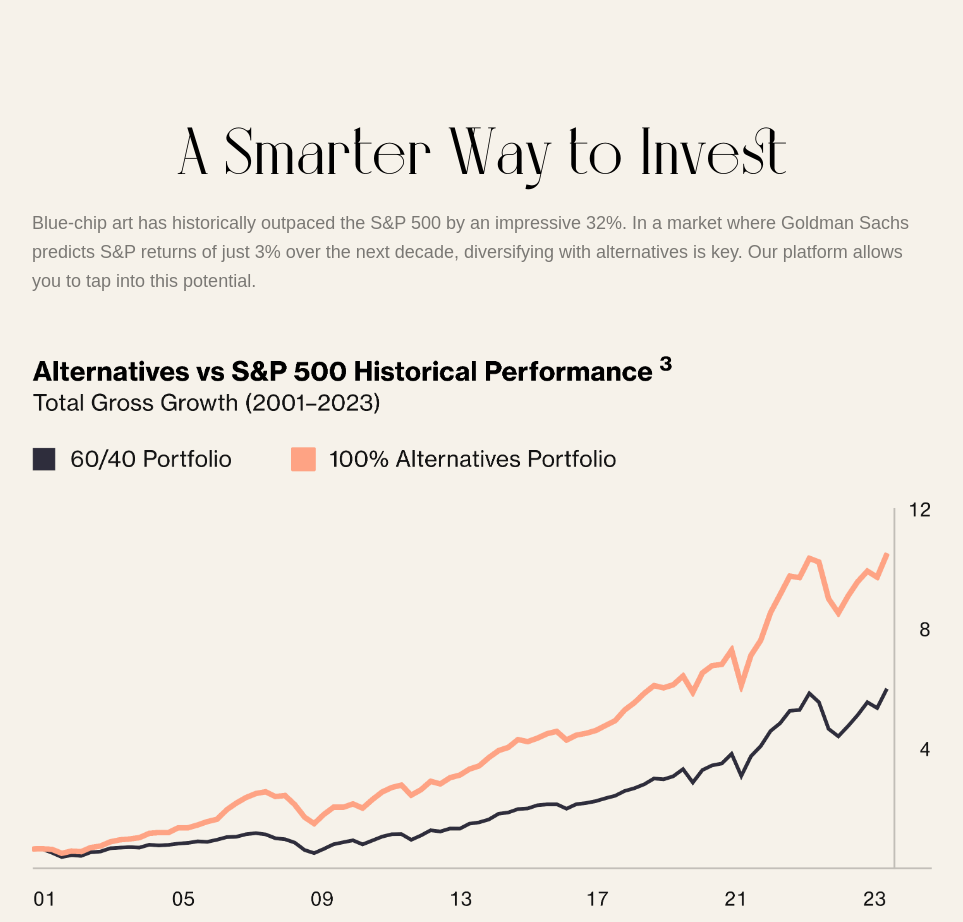
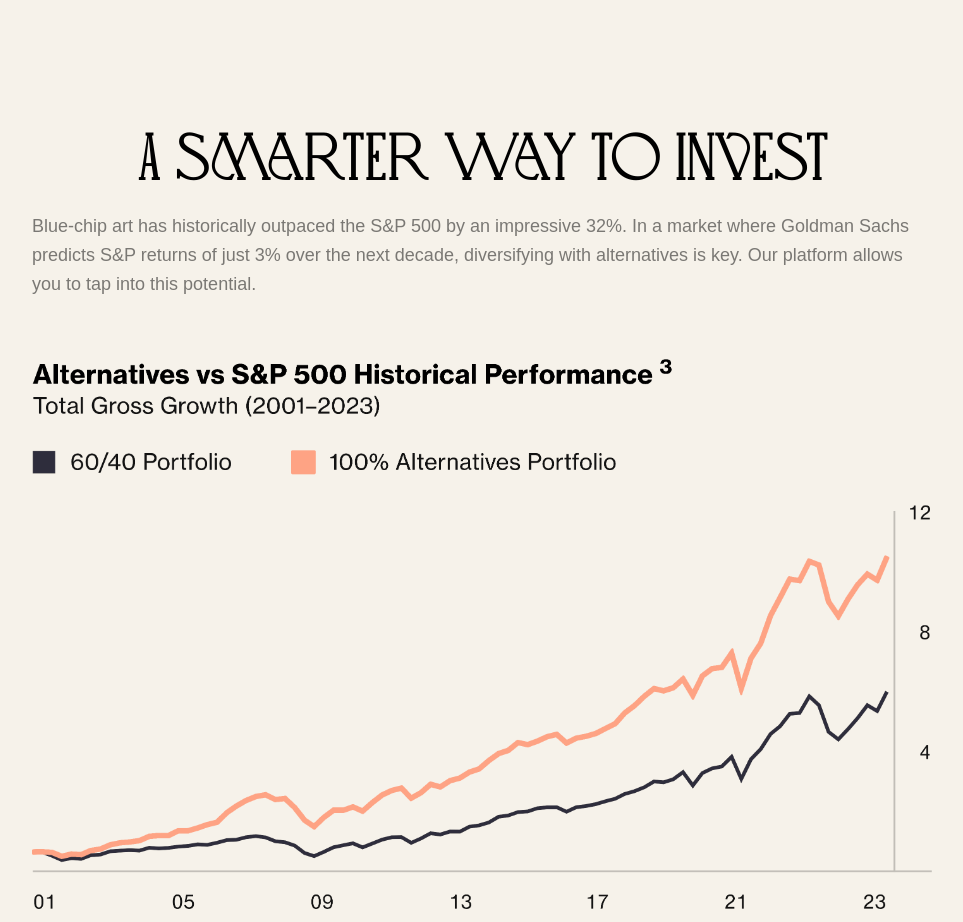
Before and after one commit to favsidv/galerie, a React (Vite) app: page / in a window 1280 px wide. Shown: the part 2860-3782 px from the top of the page, without its empty margins (158-1121 px from the left). Built offline with nearby package versions, Linux system fonts and the light colour scheme; a web font is replaced by a local one.

Commit message:
:sparkles: new features

```diff
--- a/src/MarketPerformance.css
+++ b/src/MarketPerformance.css
@@ -18,7 +18,7 @@
 }
 
 .performance-title {
-  font-family: 'Bigilla', sans-serif;
+  font-family: 'Love', sans-serif;
   font-size: 64px;
   margin-bottom: 20px;
   color: black;
```
